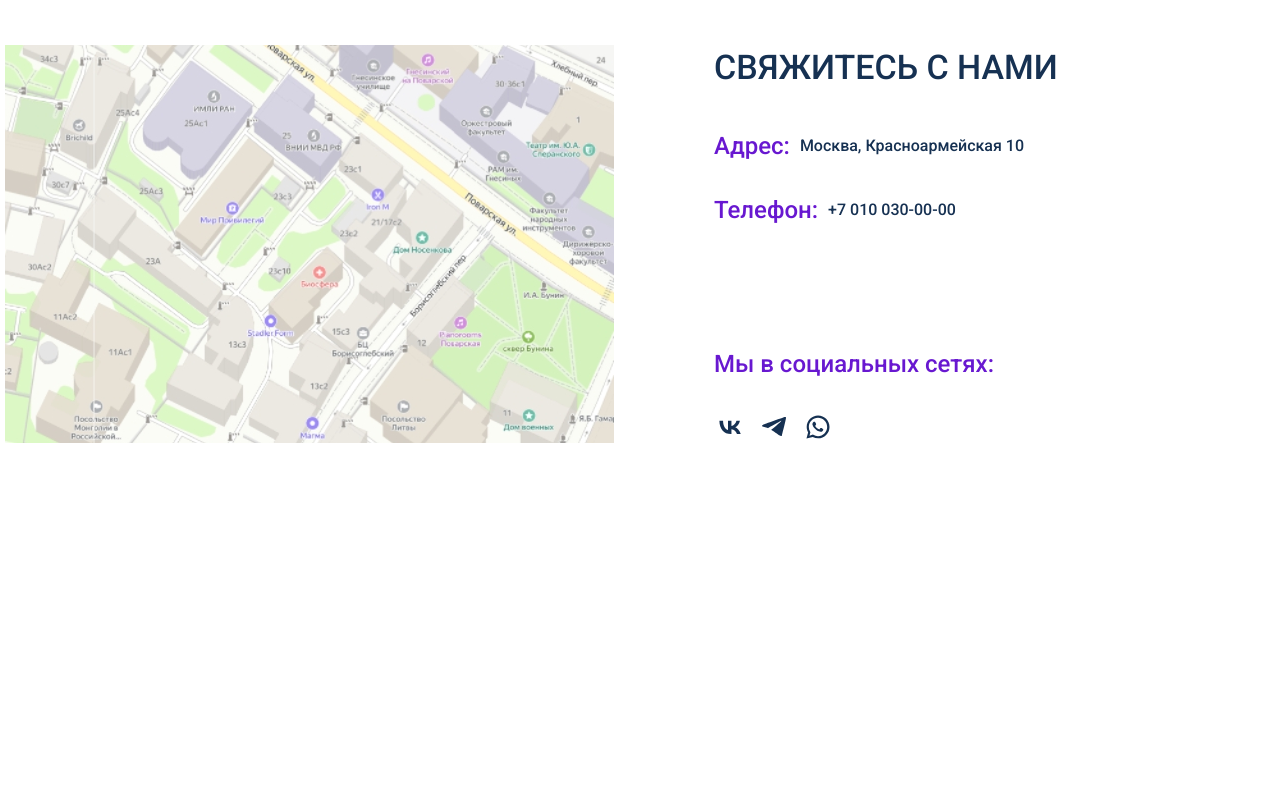
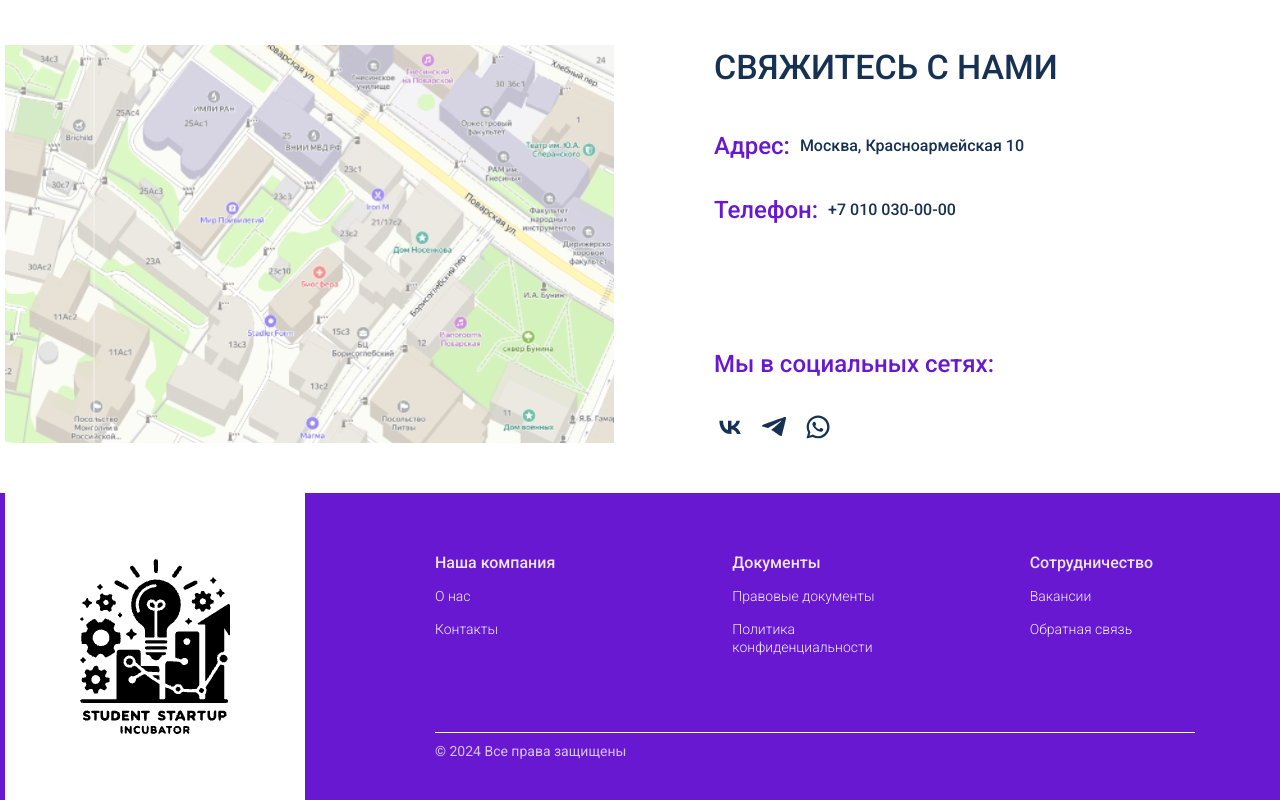
Before and after one commit to Zeptorqyiad/BrainSpark, a plain HTML site: page index.html in a window 1280 px wide. Shown: the part 7569-8369 px from the top of the page. Before the commit the page ends 8062 px from the top, so only its background shows below. Drawn offline with Linux system fonts and the light colour scheme.

Commit message:
Finished with footer section

```diff
--- a/css/style.css
+++ b/css/style.css
@@ -640,3 +640,64 @@ body {
 .social__link svg #Rectangle:hover {
    fill: var(--lightpink-color);
 }
+
+/* ===============Footer================ */
+
+.footer {
+   position: relative;
+   height: 307px;
+   background-color: var(--violet-color);
+}
+.footer__content {
+   display: flex;
+   gap: 50px;
+}
+.footer__logotype-block {
+   position: relative;
+   width: 300px;
+   height: 307px;
+   background: var(--white-color);
+   display: flex;
+   align-items: center;
+   justify-content: center;
+}
+.footer__about-company {
+   display: flex;
+   flex-direction: column;
+   padding: 60px 80px 40px 80px;
+   justify-content: space-between;
+   width: 920px;
+}
+.footer__about__columns {
+   display: flex;
+   gap: 132px;
+}
+.footer__about__column {
+   display: flex;
+   flex-direction: column;
+   width: 165.33px;
+}
+.footer__about__column p {
+   color: rgba(255, 255, 255, 0.88);
+   font-size: 16px;
+   font-weight: 500;
+   line-height: 120%;
+   margin-bottom: 15px;
+}
+.footer__about__column a {
+   color: var(--lightpink-color);
+   font-size: 14px;
+   font-weight: 300;
+   line-height: 18px;
+}
+.footer__about__column a:not(:last-child) {
+   margin-bottom: 15px;
+}
+.footer__copyright {
+   color: rgba(240, 238, 255, 0.8);
+   font-size: 14px;
+   font-weight: 400;
+   line-height: 120%;
+   padding-top: 10px;
+   border-top: 1px solid var(--white-color);
+}
--- a/index.html
+++ b/index.html
@@ -445,21 +445,7 @@
 							<h4 class="communicate__social-text">Мы в социальных сетях:</h4>
 							<div class="communicate__social__link">
 								<a class="social__link" href="#">
-									<svg class="social__link-image" width="32.000000" height="32.000000" viewBox="0 0 32 32"
-										fill="none" xmlns="http://www.w3.org/2000/svg" xmlns:xlink="http://www.w3.org/1999/xlink">
-										<defs>
-											<clipPath id="clip19972_69">
-												<rect id="VK" width="32.000000" height="32.000000" fill="white" fill-opacity="0" />
-											</clipPath>
-										</defs>
-										<g clip-path="url(#clip19972_69)">
-											<rect id="Rectangle" rx="4.000000" width="32.000000" height="32.000000" fill="#FFFFFF"
-												fill-opacity="1.000000" />
-											<path id="↳ Foreground"
-												d="M17.02 23.05C9.73 23.05 5.57 18.05 5.4 9.73L9.05 9.73C9.17 15.84 11.86 18.42 14 18.96L14 9.73L17.44 9.73L17.44 15C19.54 14.77 21.75 12.37 22.5 9.73L25.94 9.73C25.37 12.98 22.97 15.38 21.26 16.37C22.97 17.17 25.7 19.26 26.74 23.05L22.96 23.05C22.14 20.52 20.12 18.56 17.44 18.29L17.44 23.05L17.02 23.05Z"
-												fill="#163152" fill-opacity="1.000000" fill-rule="nonzero" />
-										</g>
-									</svg>
+									<img class="social__link-image" src="./img/links/VK.svg" alt="VK">
 								</a>
 								<a class="social__link" href="#">
 									<img class="social__link-image" src="./img/links/Telegram.svg" alt="Telegram">
@@ -473,7 +459,37 @@
 				</div>
 			</section>
 		</main>
-		<footer></footer>
+		<footer class="footer">
+			<div class="footer__container">
+				<div class="footer__content">
+					<div class="footer__logotype-block">
+						<img src="./img/footer/logo-footer.png" alt="FooterLogo">
+					</div>
+					<div class="footer__about-company">
+						<div class="footer__about__columns">
+							<div class="footer__about__column">
+								<p>Наша компания</p>
+								<a href="#">О нас</a>
+								<a href="#">Контакты</a>
+							</div>
+							<div class="footer__about__column">
+								<p>Документы</p>
+								<a href="#">Правовые документы</a>
+								<a href="#">Политика конфиденциальности</a>
+							</div>
+							<div class="footer__about__column">
+								<p>Сотрудничество</p>
+								<a href="#">Вакансии</a>
+								<a href="#">Обратная связь</a>
+							</div>
+						</div>
+						<div class="footer__copyright">
+							&copy; 2024 Все права защищены
+						</div>
+					</div>
+				</div>
+			</div>
+		</footer>
 	</div>
 	<script src="js/script.js"></script>
 </body>
```
